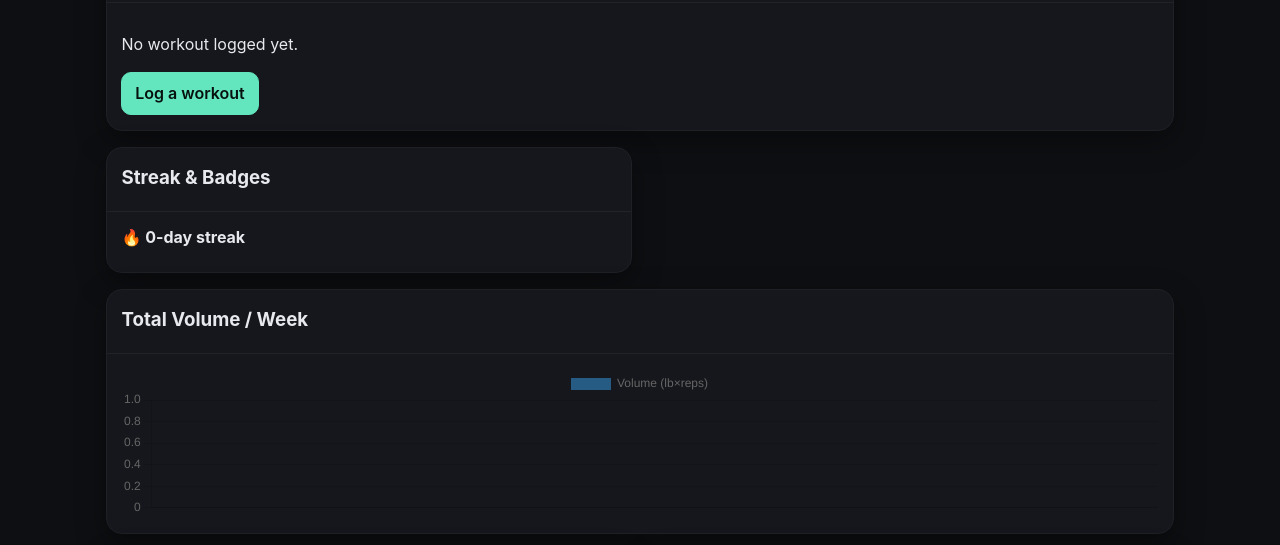
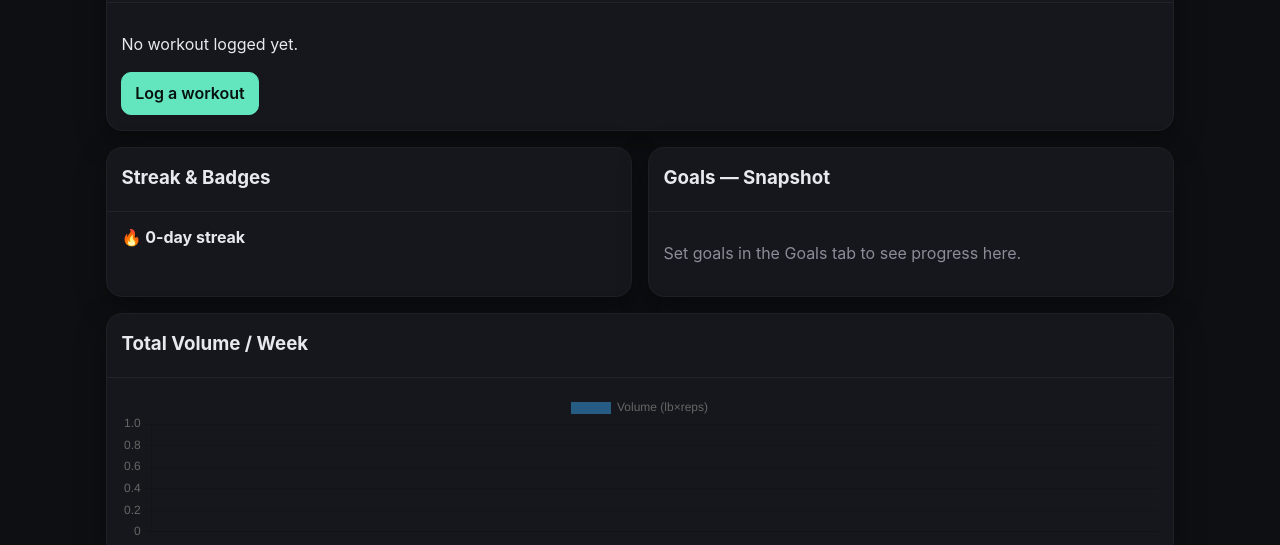
Before and after one commit to Justin7624/LiftLog, a plain HTML site: page index.html in a window 1280 px wide. Shown: the part 180-725 px from the top of the page. Drawn offline with nearby package versions, Linux system fonts and the light colour scheme.

Commit message:
Update index.html

```diff
--- a/index.html
+++ b/index.html
@@ -51,6 +51,16 @@
           <div class="card-body">
             <div id="streakBox" class="streak">🔥 0-day streak</div>
             <div id="badges" class="badges"></div>
+          </div>
+        </section>
+
+        <!-- NEW: Goals snapshot for Dashboard -->
+        <section class="card">
+          <header class="card-head">
+            <h3>Goals — Snapshot</h3>
+          </header>
+          <div class="card-body" id="miniGoalsBox">
+            <p class="muted">Set goals in the Goals tab to see progress here.</p>
           </div>
         </section>
 
@@ -333,6 +343,12 @@
           </label>
           <label>BF% Calibration Offset (±%) <input type="number" step="0.1" id="sBfOffset" placeholder="e.g., +2.0"></label>
           <label>Assumed FFM Hydration (%) <input type="number" step="0.1" id="sFFMHydration" placeholder="73"></label>
+
+          <!-- NEW: In-browser reminders -->
+          <label>Reminders
+            <select id="sReminders"><option value="off">Off</option><option value="on">On</option></select>
+          </label>
+          <label>Reminder Time <input type="time" id="sReminderTime" placeholder="18:00"></label>
         </div>
         <div class="card-body row">
           <button type="button" class="btn primary" id="saveSettings">Save Settings</button>
```
